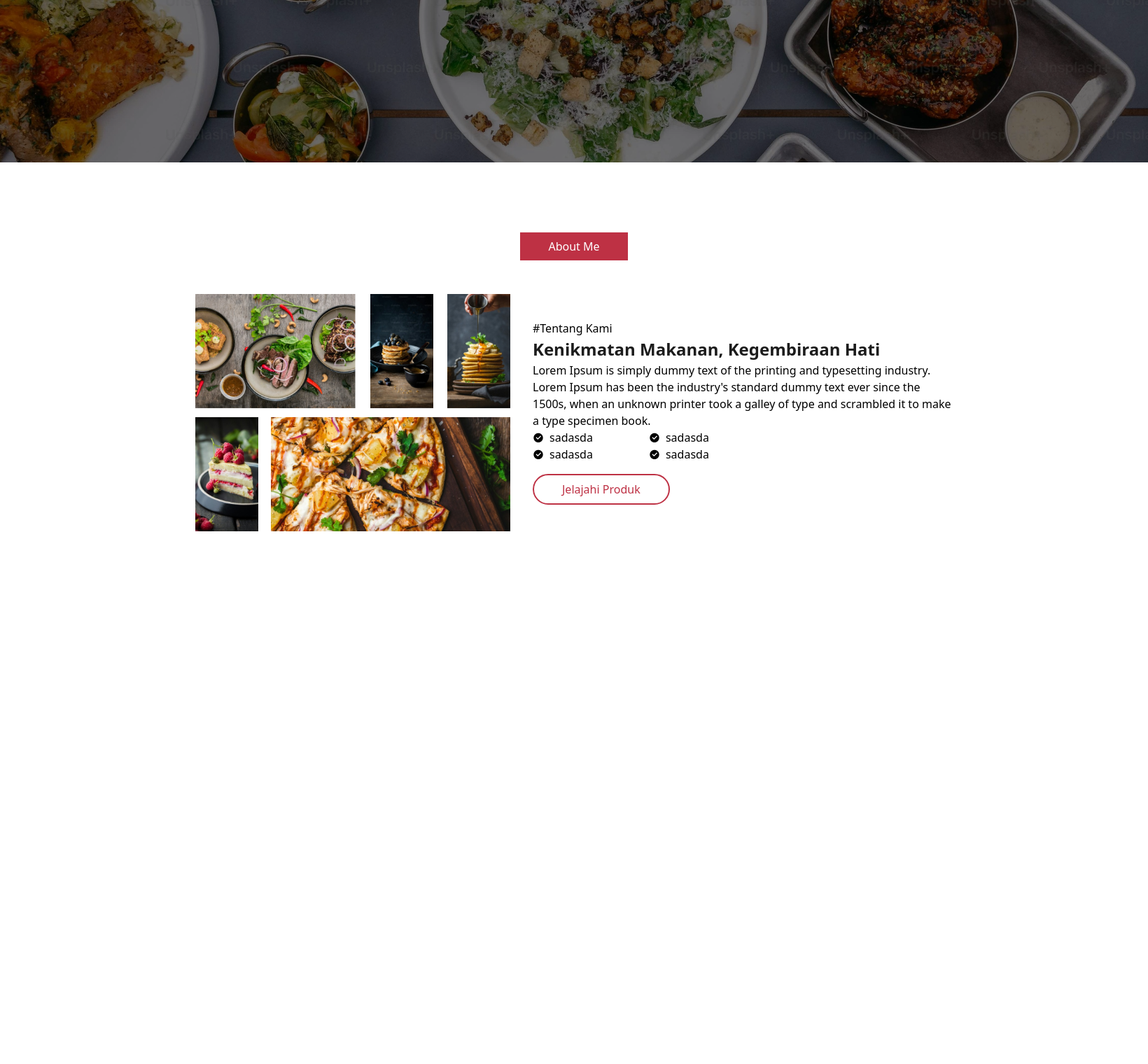
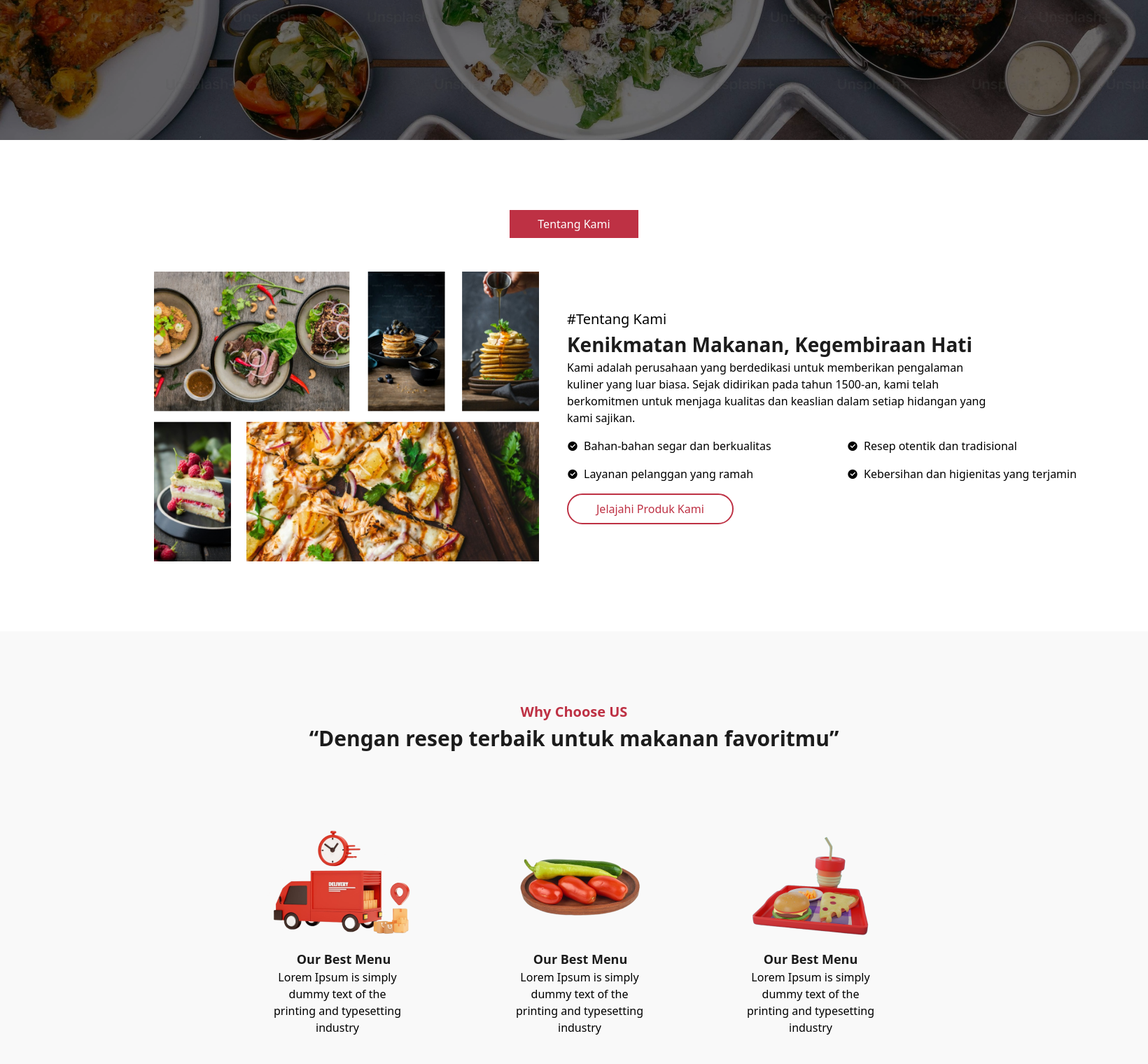
Before and after one commit to adella-kitchen/adella-website, a Laravel app: page /landing-page in a window 1640 px wide. Shown: the part 520-2040 px from the top of the page at 70% size. Before the commit the page ends 1279 px from the top, so only its background shows below. Run offline with Laravel 12, Linux system fonts and the light colour scheme; style sheets or scripts are compiled from the project's sources; parts of the project's set-up code (start-up, migrations or seed data) failed here and were passed over; some libraries are stand-ins or nearby versions.

Commit message:
update landing page

```diff
--- a/resources/views/layouts/main.blade.php
+++ b/resources/views/layouts/main.blade.php
@@ -16,7 +16,7 @@
 </head>
 
 <body>
-    <nav class="bg-red flex justify-between items-center py-4 px-[150px]">
+    <nav class="bg-red flex justify-between items-center py-4 px-[150px] fixed w-full">
         <img src="/img/logo/ADELA_WHITE.png" alt="s" class="w-[50px]">
         <ul class="flex gap-6 text-white">
             <a href="">Home</a>
@@ -26,52 +26,160 @@
         </ul>
         <a href="" class="text-black px-10 py-2 bg-white rounded-full"><i class="ri-logout-box-r-line "></i>Login</a>
     </nav>
-    <section id="hero-section" class="w-full h-[85dvh] flex flex-col justify-center items-center"
+    <section id="hero-section" class="w-full h-[90dvh] flex flex-col justify-center items-center"
         style="background-image: url('/img/landing/background.png')">
         <h1 class="text-grey5 text-[50px] font-[800]">ADELA KITCHEN</h1>
         <h3 class="text-grey5 font-thin">“Kenikmatan Makanan, Kegembiraan Hati”</h3>
         <a href="" class="text-black px-10 py-2 bg-white rounded-full mt-4">Jelajahi Produk</a>
     </section>
-    <section class="flex flex-col justify-center items-center py-[100px]">
-        <h2 class="px-10 py-2 bg-red text-white mb-12">About Me</h2>
-        <div class="flex items-center gap-8">
-            <img src="/img/landing/about-img.png" alt="" class="w-[450px]">
+    <section id="about-me-section" class="flex flex-col justify-center items-center py-[100px]">
+        <h2 class="px-10 py-2 bg-red text-white mb-12">Tentang Kami</h2>
+        <div class="flex w-full px-[220px] items-center justify-between gap-10">
+            <img src="/img/landing/about-img.png" alt="" class="w-[550px]">
             <div>
-                <h3>#Tentang Kami</h3>
-                <h2 class="text-[24px] font-semibold text-black1">Kenikmatan Makanan, Kegembiraan Hati</h2>
-                <p class="font-thin w-[600px]">Lorem Ipsum is simply dummy text of the printing and typesetting
-                    industry. Lorem
-                    Ipsum has been the
-                    industry's standard dummy text ever since the 1500s, when an unknown printer took a galley of type
-                    and scrambled it to make a type specimen book.</p>
-                <div class="flex items-center justify-start gap-20">
-                    <div>
-                        <div class="flex items-center justify-center gap-2">
+                <h3 class="text-[20px]">#Tentang Kami</h3>
+                <h2 class="text-[28px] font-semibold text-black1">Kenikmatan Makanan, Kegembiraan Hati</h2>
+                <p class="font-thin w-[600px]">Kami adalah perusahaan yang berdedikasi untuk memberikan pengalaman
+                    kuliner yang luar biasa. Sejak didirikan pada tahun 1500-an, kami telah berkomitmen untuk menjaga
+                    kualitas dan keaslian dalam setiap hidangan yang kami sajikan.</p>
+                <div class="flex flex-col justify-start w-[800px] gap-4 mt-4">
+                    <div class="flex">
+                        <div class="flex items-center gap-2 flex-1">
                             <i class="ri-checkbox-circle-fill"></i>
-                            <p>sadasda</p>
+                            <p>Bahan-bahan segar dan berkualitas</p>
                         </div>
-                        <div class="flex items-center justify-center gap-2">
+                        <div class="flex items-center gap-2 flex-1">
                             <i class="ri-checkbox-circle-fill"></i>
-                            <p>sadasda</p>
+                            <p>Resep otentik dan tradisional</p>
                         </div>
                     </div>
-                    <div>
-                        <div class="flex items-center justify-center gap-2">
+                    <div class="flex">
+                        <div class="flex items-center gap-2 flex-1">
                             <i class="ri-checkbox-circle-fill"></i>
-                            <p>sadasda</p>
+                            <p>Layanan pelanggan yang ramah</p>
                         </div>
-                        <div class="flex items-center justify-center gap-2">
+                        <div class="flex items-center gap-2 flex-1">
                             <i class="ri-checkbox-circle-fill"></i>
-                            <p>sadasda</p>
+                            <p>Kebersihan dan higienitas yang terjamin</p>
                         </div>
                     </div>
                 </div>
                 <a href=""
                     class="inline-block text-red px-10 py-2 bg-white border-2 border-red rounded-full mt-4">Jelajahi
-                    Produk</a>
+                    Produk Kami</a>
             </div>
         </div>
     </section>
+
+    <section id="why-us-section" class="bg-[#F9F9F9] flex flex-col justify-center items-center py-[100px] px-[100px]">
+        <h1 class="text-red text-[20px] font-[700]">Why Choose US</h1>
+        <h3 class="text-black1 text-[30px] font-semibold">“Dengan resep terbaik untuk makanan favoritmu”</h3>
+        <div class="flex gap-32 mt-[100px]">
+            <div class="text-center flex flex-col justify-center">
+                <div class="h-[180px] flex items-center justify-center">
+                    <img src="/img/landing/why-section/1.png" alt="">
+                </div>
+                <h3 class="text-black1 font-bold text-[18px]">Our Best Menu</h3>
+                <p class="w-[200px] text-center font-thin">Lorem Ipsum is simply dummy text of the printing and
+                    typesetting
+                    industry</p>
+            </div>
+            <div class="text-center flex flex-col justify-center">
+                <div class="h-[180px] flex items-center justify-center">
+                    <img src="/img/landing/why-section/2.png" alt="">
+                </div>
+                <h3 class="text-black1 font-bold text-[18px]">Our Best Menu</h3>
+                <p class="w-[200px] text-center font-thin">Lorem Ipsum is simply dummy text of the printing and
+                    typesetting
+                    industry</p>
+            </div>
+            <div class="text-center flex flex-col justify-center">
+                <div class="h-[180px] flex items-center justify-center">
+                    <img src="/img/landing/why-section/3.png" alt="">
+                </div>
+                <h3 class="text-black1 font-bold text-[18px]">Our Best Menu</h3>
+                <p class="w-[200px] text-center font-thin">Lorem Ipsum is simply dummy text of the printing and
+                    typesetting
+                    industry</p>
+            </div>
+        </div>
+    </section>
+    <section id="best-menu-section" class="flex flex-col justify-center items-center py-[100px]">
+        <img src="/img/landing/menu/daun.png" alt="">
+        <h1 class="text-red text-[20px] font-[700] mt-2">Our Best Menu</h1>
+        <p class="font-regular">Lorem Ipsum is simply dummy text of the printing and typesetting industry</p>
+        <div class="pt-[50px] flex gap-8 w-[1200px] flex-wrap justify-center">
+            @for ($i = 0; $i < 8; $i++) <div class="w-[250px] bg-white shadow-md border">
+                <img src="/img/landing/menu/produk.png" alt="">
+                <div class="px-4 py-2">
+                    <p class="text-black1 font-bold text-[18px]">Bali Egg Special</p>
+                    <p class="text-[14px] text-justify">Lorem Ipsum is simply dummy text of the printing and typesetting
+                        industry.
+                        Lorem Ipsum is simply
+                        dummy text of the printing and typesetting industry.</p>
+                    <p class="text-semibold text-[18px] font-bold">Rp. 25.000</p>
+                    <a href="" class="text-white text-center text-[14px] bg-red w-full py-2 block mt-2">Pesan
+                        Sekarang</a>
+                </div>
+        </div>
+        @endfor
+        </div>
+    </section>
+    <section id="discount-section" class="pb-[50px]">
+        <div class="flex flex-col justify-center items-center py-[10px]">
+            <img src="/img/landing/menu/adela-produk.png" alt="" class="w-[1100px]">
+        </div>
+    </section>
+    <footer class="flex flex-col px-[150px] pt-[80px] pb-[30px] bg-slate-200">
+        <div class="flex w-full">
+            <div class="w-1/2 flex flex-col gap-3">
+                <p class="text-[26px] font-bold">Adella Kitchen</p>
+                <p class="w-[400px] font-thin">Website produk makanan terbaik seJember yang dikelola langsung oleh orang
+                    berpengalaman</p>
+                <div class="pt-2 flex gap-4">
+                    <div class="bg-white w-[45px] h-[45px] flex justify-center items-center rounded-full shadow-md">
+                        <i class="ri-facebook-fill text-[22px]"></i>
+                    </div>
+                    <div class="bg-white w-[45px] h-[45px] flex justify-center items-center rounded-full shadow-md">
+                        <i class="ri-twitter-fill text-[22px]"></i>
+                    </div>
+                    <div class="bg-white w-[45px] h-[45px] flex justify-center items-center rounded-full shadow-md">
+                        <i class="ri-instagram-fill text-[22px]"></i>
+                    </div>
+                </div>
+            </div>
+            <div class="w-1/2 flex justify-between">
+                <ul class="flex flex-col gap-4">
+                    <li class="font-semibold">About</li>
+                    <li>Home</li>
+                    <li>About Me</li>
+                    <li>Our Product</li>
+                    <li>Our Promo</li>
+                </ul>
+                <ul class="flex flex-col gap-4">
+                    <li class="font-semibold">Comunity</li>
+                    <li>Events</li>
+                    <li>Blog</li>
+                    <li>Podcast</li>
+                    <li>Invite a friend</li>
+                </ul>
+                <ul class="flex flex-col gap-4">
+                    <li class="font-semibold">Socials</li>
+                    <li>Instagram</li>
+                    <li>Facebook</li>
+                    <li>YouTube</li>
+                    <li>WhatsApp</li>
+                </ul>
+            </div>
+        </div>
+        <div class="border-t border-gray-300 mt-8 pt-8 flex justify-between">
+            <p>©2024 Adela Kitchen. All rights reserved</p>
+            <div class="flex gap-4">
+                <p>Privacy & Policy</p>
+                <p>Terms & Condition</p>
+            </div>
+        </div>
+    </footer>
     <script src="https://cdnjs.cloudflare.com/ajax/libs/flowbite/2.3.0/flowbite.min.js"></script>
 </body>
 
```
Also changed, not shown: public/img/landing/menu/adela-produk.png (added), public/img/landing/menu/daun.png (added), public/img/landing/menu/produk.png (added), public/img/landing/why-section/1.png (added), public/img/landing/why-section/2.png (added), public/img/landing/why-section/3.png (added), public/img/manajemen_konten/1719737194.jpg (added), 4 other files.
